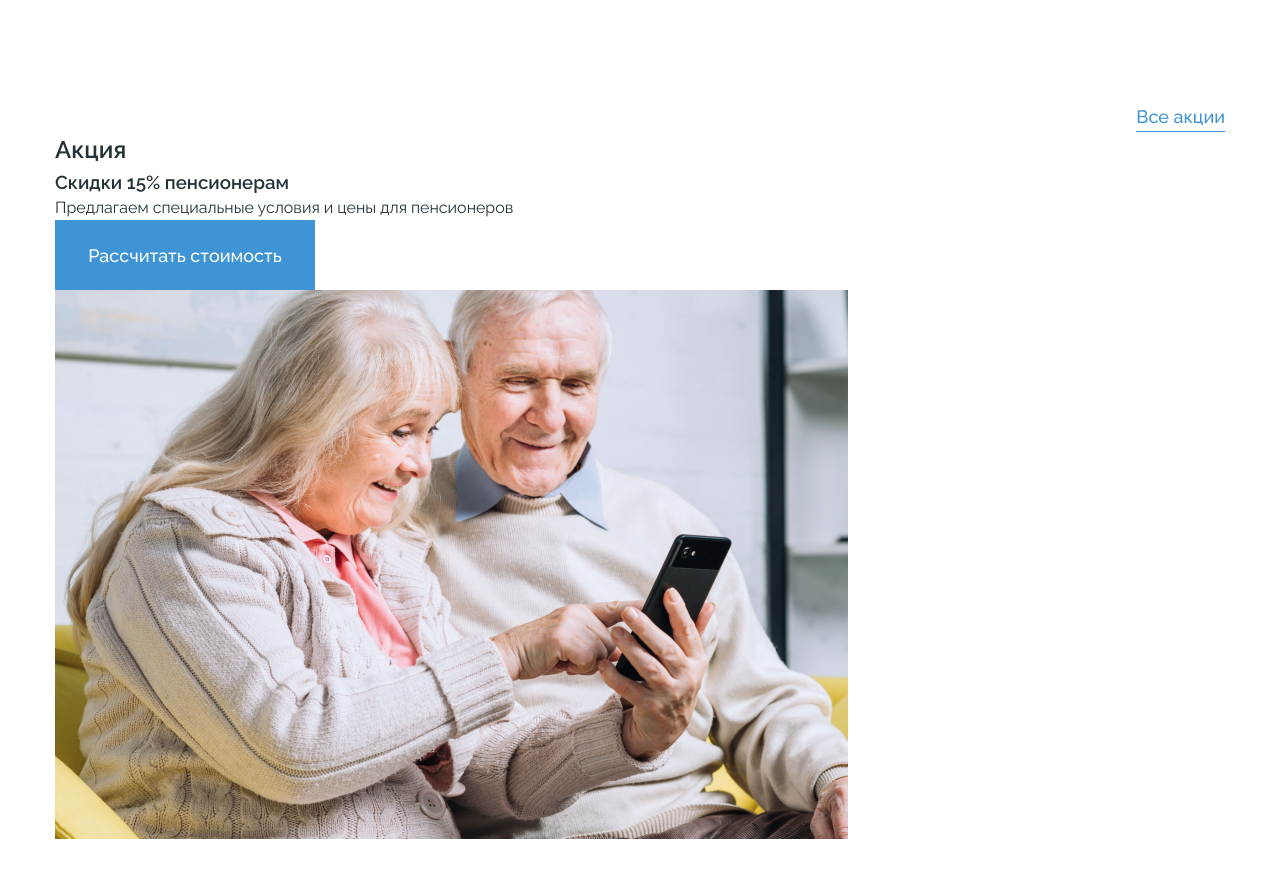
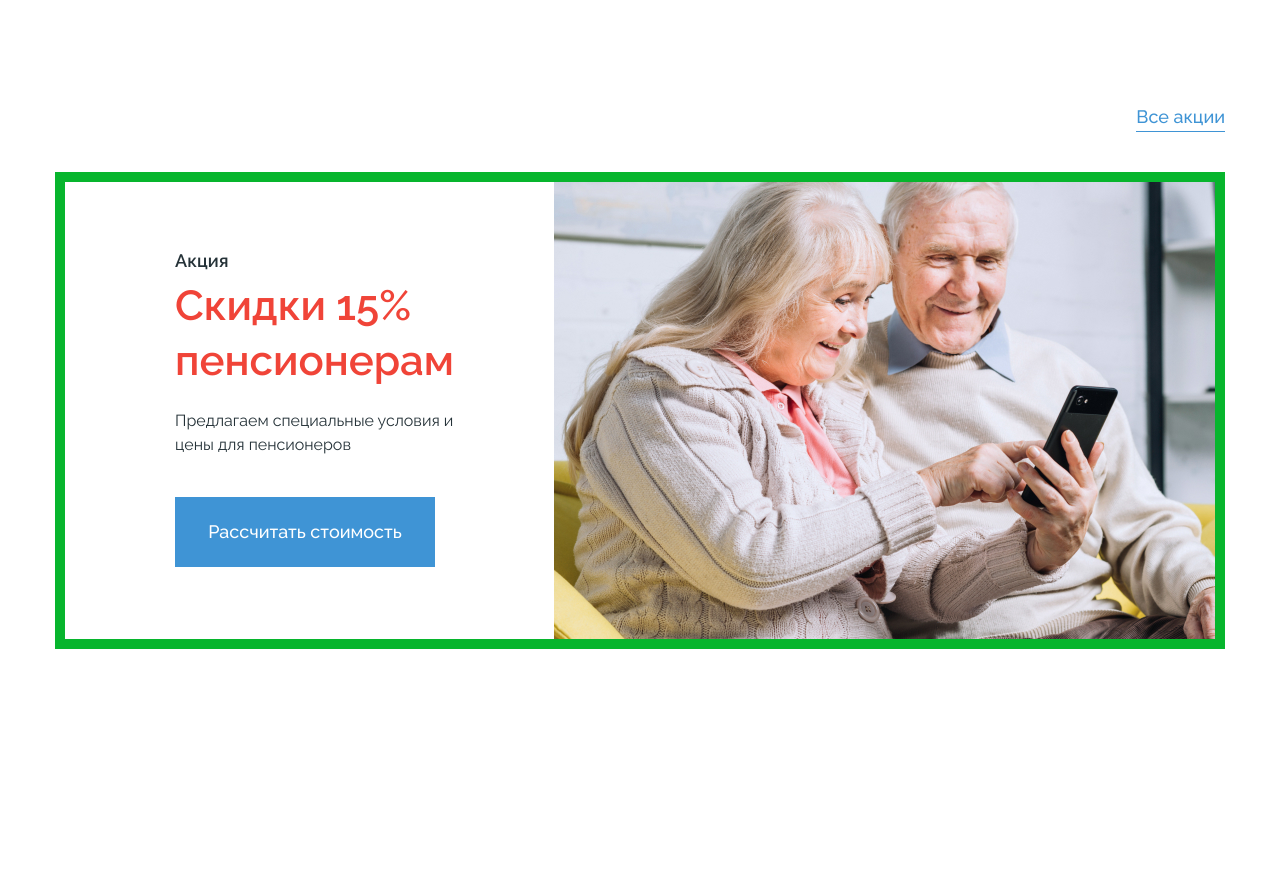
Before and after one commit to alexeypensar/classic, a plain HTML site: page index.html in a window 1280 px wide. Shown: the part 1340-2218 px from the top of the page. After the commit the page ends 2059 px from the top, so only its background shows below. Drawn offline with nearby package versions, Linux system fonts and the light colour scheme.

Commit message:
sales section styles added

```diff
--- a/index.html
+++ b/index.html
@@ -229,7 +229,7 @@
                         и цены для пенсионеров</p>
                     <button class="main-button">Рассчитать стоимость</button>
                 </div>
-                <img src="img/banners/granny.jpg" alt="Счастливая пожилая пара">
+                <img src="img/sales/granny.jpg" alt="Счастливая пожилая пара">
             </article>
         </div>
 
--- a/styles/main.css
+++ b/styles/main.css
@@ -468,4 +468,38 @@ h1 {
   display: flex;
   flex-direction: row;
   justify-content: flex-end;
+  margin-bottom: 40px;
 }
+.sales__item {
+  width: 100%;
+  display: flex;
+  flex-direction: row;
+  justify-content: space-between;
+  align-items: flex-start;
+  border: 10px solid #07b52d;
+}
+.sales__text {
+  padding-top: 65px;
+  padding-left: 110px;
+  padding-bottom: 65px;
+  padding-right: 90px;
+  display: flex;
+  flex-direction: column;
+  justify-content: space-between;
+  align-items: flex-start;
+}
+.sales__text h2 {
+  font-weight: 600;
+  font-size: 18px;
+  margin-bottom: 5px;
+}
+.sales__text h3 {
+  font-weight: 600;
+  font-size: 42px;
+  line-height: 130%;
+  color: #f04438;
+  margin-bottom: 20px;
+}
+.sales__text p {
+  margin-bottom: 40px;
+}
```
Also changed, not shown: img/sales/granny.jpg (added), 1 other file.
